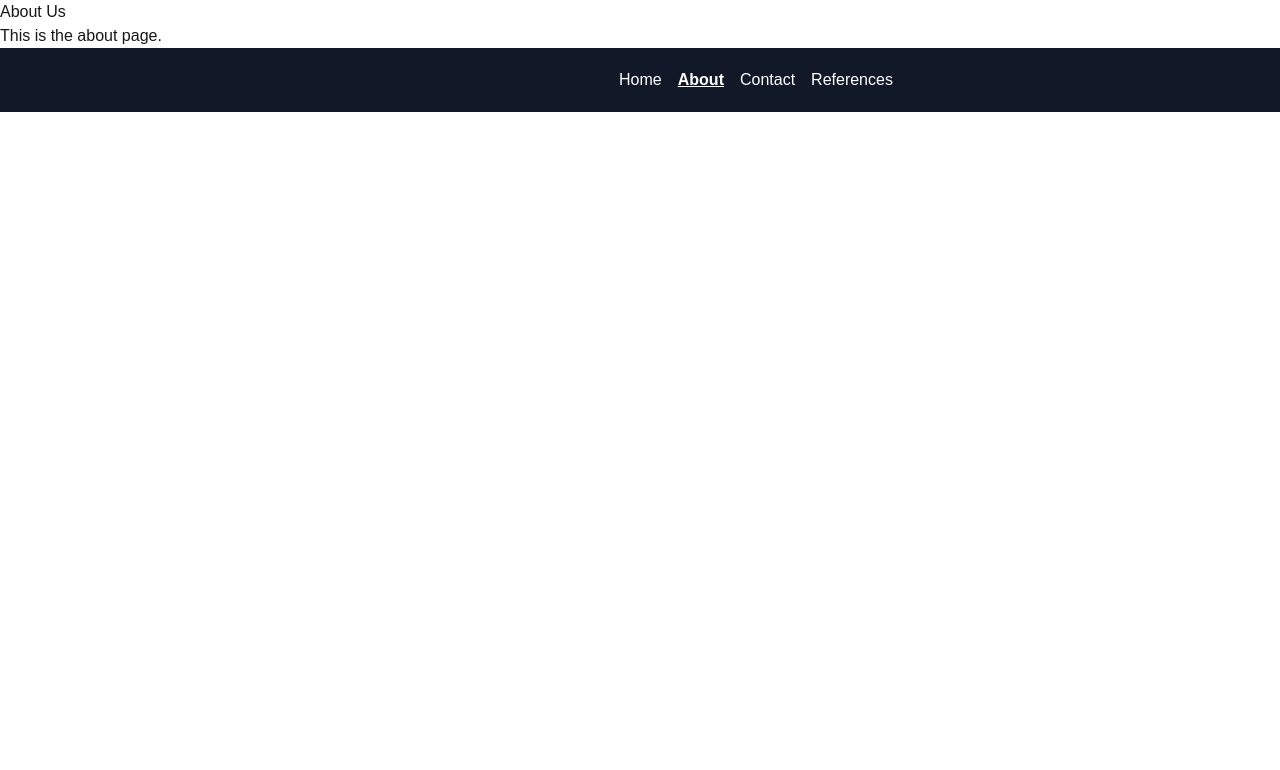
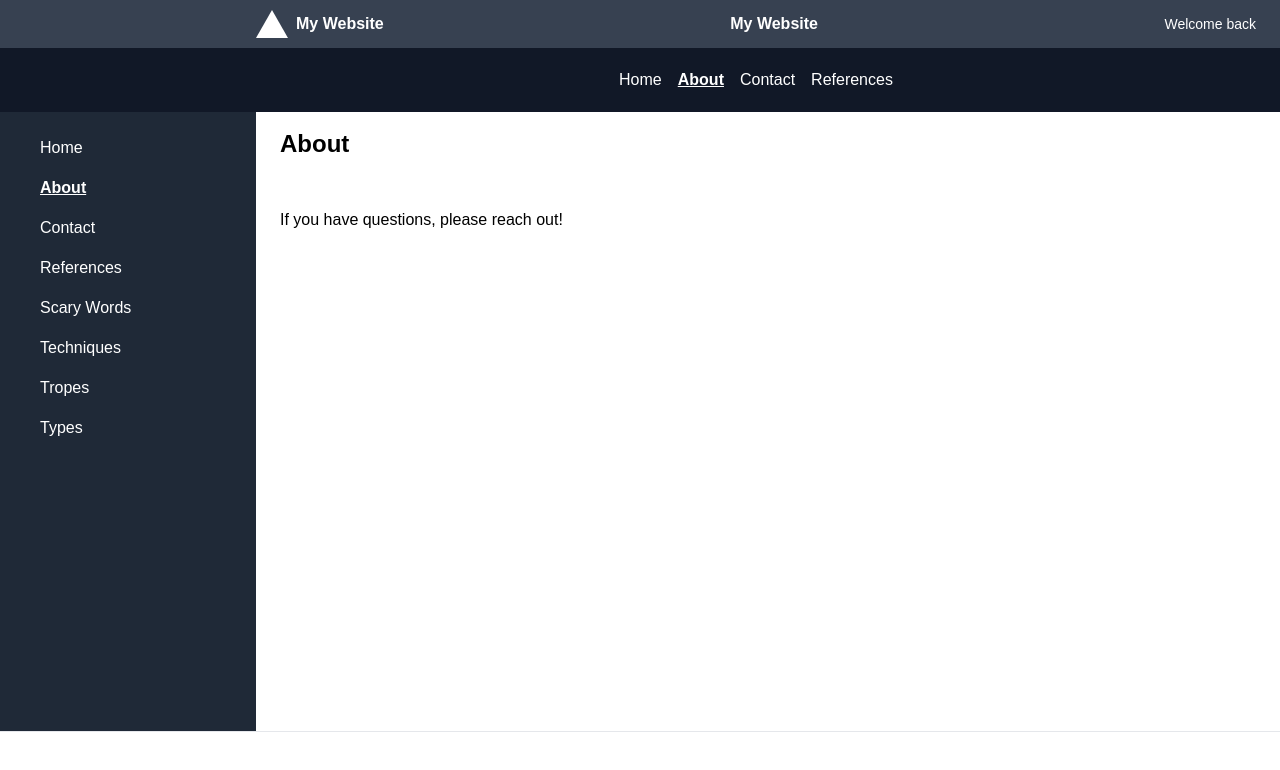
Before and after one commit to sifzerda/next-horror, a Next.js app: page /about in a window 1280 px wide. Shown: the top 770 px of the page. Built offline with nearby package versions, Linux system fonts and the light colour scheme.

Commit message:
formatting page template (techniques)

```diff
--- a/src/app/about/page.js
+++ b/src/app/about/page.js
@@ -1,15 +1,14 @@
-// pages/about.js
-import '../../../styles/globals.css'
-import Navigation from '../../components/Navigation';
+// src/app/about.js
+import Layout from '../../components/Layout';
 
-export default function About() {
-    return (
-      <div>
+function About() {
+  return (
+    <Layout>
+      <h1 className="text-2xl font-bold mb-4">About</h1>
+      <p>If you have questions, please reach out!</p>
+      {/* Add your contact form or details here */}
+    </Layout>
+  );
+}
 
-<Navigation />
-
-        <h1>About Us</h1>
-        <p>This is the about page.</p>
-      </div>
-    );
-  }
+export default About;
--- a/src/app/contact/page.js
+++ b/src/app/contact/page.js
@@ -1,4 +1,4 @@
-// src/pages/contact.js
+// src/app/contact.js
 import Layout from '../../components/Layout';
 
 function Contact() {
--- a/src/app/layout.js
+++ b/src/app/layout.js
@@ -1,4 +1,4 @@
-import { Geist, Geist_Mono } from "next/font/google";
+import { Geist, Geist_Mono, Amatic_SC, Rubik } from "next/font/google";
 import "../../styles/globals.css";
 
 const geistSans = Geist({
@@ -11,16 +11,28 @@ const geistMono = Geist_Mono({
   subsets: ["latin"],
 });
 
+const amatic = Amatic_SC({
+  subsets: ['latin'],
+  weight: '400',
+  variable: '--font-amatic-sc',
+});
+
+const rubik = Rubik({
+  subsets: ['latin'],
+  weight: ['400', '500'],
+  variable: '--font-rubik',
+});
+
 export const metadata = {
-  title: "Create Next App",
-  description: "Generated by create next app",
+  title: "The Horror Map",
+  description: "Tips and Techniques for Horror Fiction Writing",
 };
 
 export default function RootLayout({ children }) {
   return (
     <html lang="en">
       <body
-        className={`${geistSans.variable} ${geistMono.variable} antialiased`}
+        className={`${geistSans.variable} ${geistMono.variable} ${amatic.variable} ${rubik.variable} antialiased`}
       >
         {children}
       </body>
--- a/src/app/references/page.js
+++ b/src/app/references/page.js
@@ -1,4 +1,4 @@
-// src/pages/references.js
+// src/app/references.js
 import Layout from '../../components/Layout';
 
 function References() {
--- a/src/app/scary words/page.js
+++ b/src/app/scarywords/page.js
@@ -1,4 +1,4 @@
-// src/pages/scary words.js
+// src/app/scary words.js
 import Layout from '../../components/Layout';
 
 function ScaryWords() {
--- a/src/app/techniques/page.js
+++ b/src/app/techniques/page.js
@@ -1,12 +1,41 @@
-// src/pages/scary words.js
+// src/app/scary words.js
 import Layout from '../../components/Layout';
+import Image from "next/image";
 
 function Techniques() {
   return (
     <Layout>
-      <h1 className="text-2xl font-bold mb-4">Techniques</h1>
+        {/* 1st Banner Box */}
+        <div className="bg-transparent border border-white text-white rounded-t-md rounded-b-none px-6 pt-4 pb-4 w-full max-w-screen-xl mx-auto shadow">
+          <h2 className="font-amatic-sc text-xl font-semibold mb-2 text-center">Techniques</h2>
+
+          <blockquote className="text-sm italic mb-2">
+            “It is a mistake to fancy that horror is associated inextricably with darkness, silence, and solitude.”
+            <br />
+            <span className="font-rubik block text-right font-medium mt-1">— H. P. Lovecraft</span>
+          </blockquote>
+
+          <blockquote className="text-sm italic">
+            “More disturbing than the unknown is a distortion of the familiar.”
+            <br />
+            <span className="font-rubik block text-right font-medium mt-1">— Magic: The Gathering</span>
+          </blockquote>
+        </div>
+
+        {/* 2nd Banner Box with Image */}
+        <div className="bg-transparent border border-white rounded-b-md overflow-hidden w-full max-w-screen-xl mx-auto shadow -mt-8">
+          <Image
+            src="/your-image.jpg" // Replace with actual path
+            alt="Atmospheric horror background"
+            width={1600}
+            height={400}
+            className="w-full h-auto object-cover"
+            priority
+          />
+        </div>
+
+      <h1 className="text-2xl font-bold mt-6 mb-4">Techniques</h1>
       <p>If you have questions, please reach out!</p>
-      {/* Add your contact form or details here */}
     </Layout>
   );
 }
--- a/src/app/tropes/page.js
+++ b/src/app/tropes/page.js
@@ -1,4 +1,4 @@
-// src/pages/scary words.js
+// src/app/scary words.js
 import Layout from '../../components/Layout';
 
 function Tropes() {
--- a/src/app/types/page.js
+++ b/src/app/types/page.js
@@ -1,4 +1,4 @@
-// src/pages/scary words.js
+// src/app/scary words.js
 import Layout from '../../components/Layout';
 
 function Types() {
--- a/src/components/Sidebar.js
+++ b/src/components/Sidebar.js
@@ -12,7 +12,7 @@ function Sidebar() {
     { href: '/about', label: 'About' },
     { href: '/contact', label: 'Contact' },
     { href: '/references', label: 'References' },
-        { href: '/scary words', label: 'Scary Words' },
+    { href: '/scarywords', label: 'Scary Words' },
     { href: '/techniques', label: 'Techniques' },
     { href: '/tropes', label: 'Tropes' },
     { href: '/types', label: 'Types' },
@@ -23,7 +23,7 @@ function Sidebar() {
       role="complementary"
       className="w-full bg-gray-800 text-white p-4 z-10 flex flex-col items-center gap-4 sm:w-64 sm:h-screen sm:fixed sm:top-0 sm:left-0 sm:items-start sm:pt-28">
       <nav className="w-full">
-        <ul className="flex flex-col items-center gap-4 sm:items-start sm:pl-6">
+        <ul className="flex flex-col items-center gap-4 sm:items-start sm:pl-6 sm:mt-6">
           {links.map(({ href, label }) => (
             <li key={href}>
               <Link
--- a/tailwind.config.mjs
+++ b/tailwind.config.mjs
@@ -11,6 +11,9 @@ export default {
         background: "var(--background)",
         foreground: "var(--foreground)",
       },
+      fontFamily: {
+        'amatic-sc': ['var(--font-amatic-sc)', 'cursive'],
+      },
     },
   },
   plugins: [],
```
